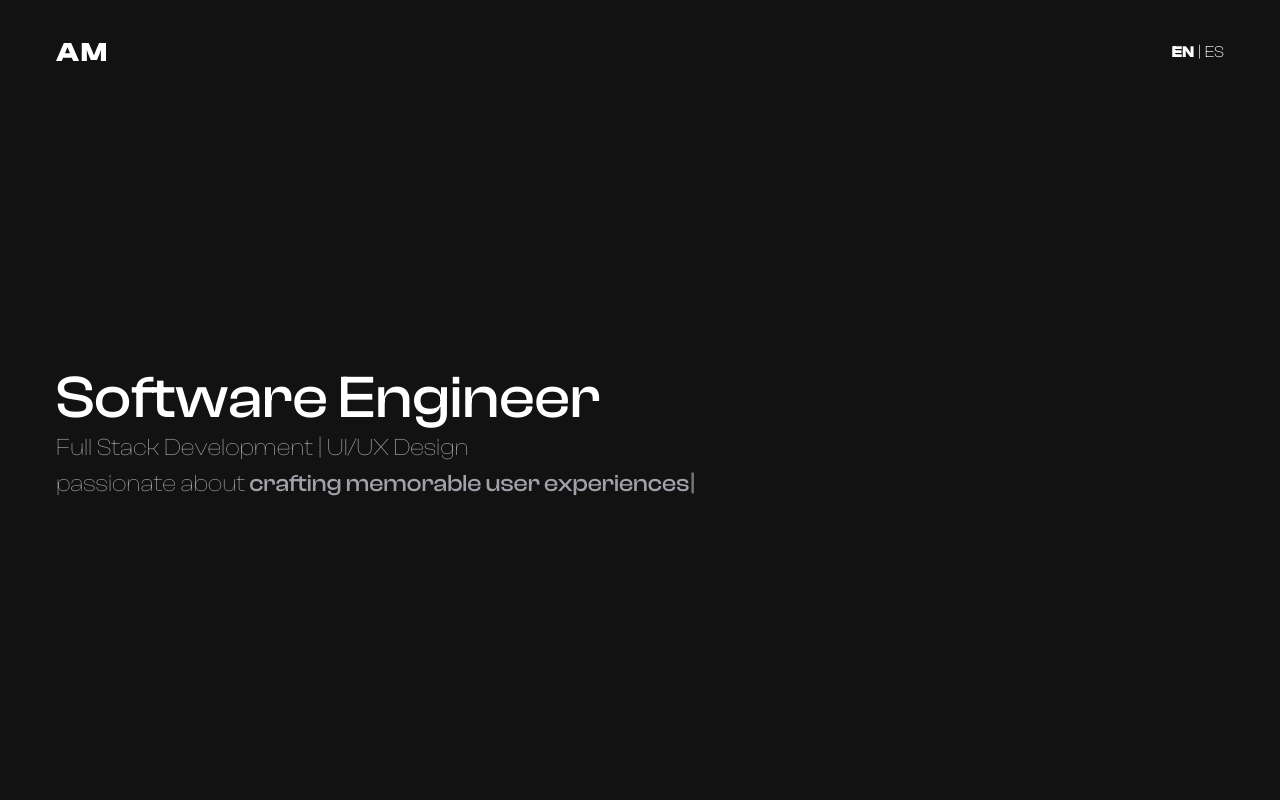
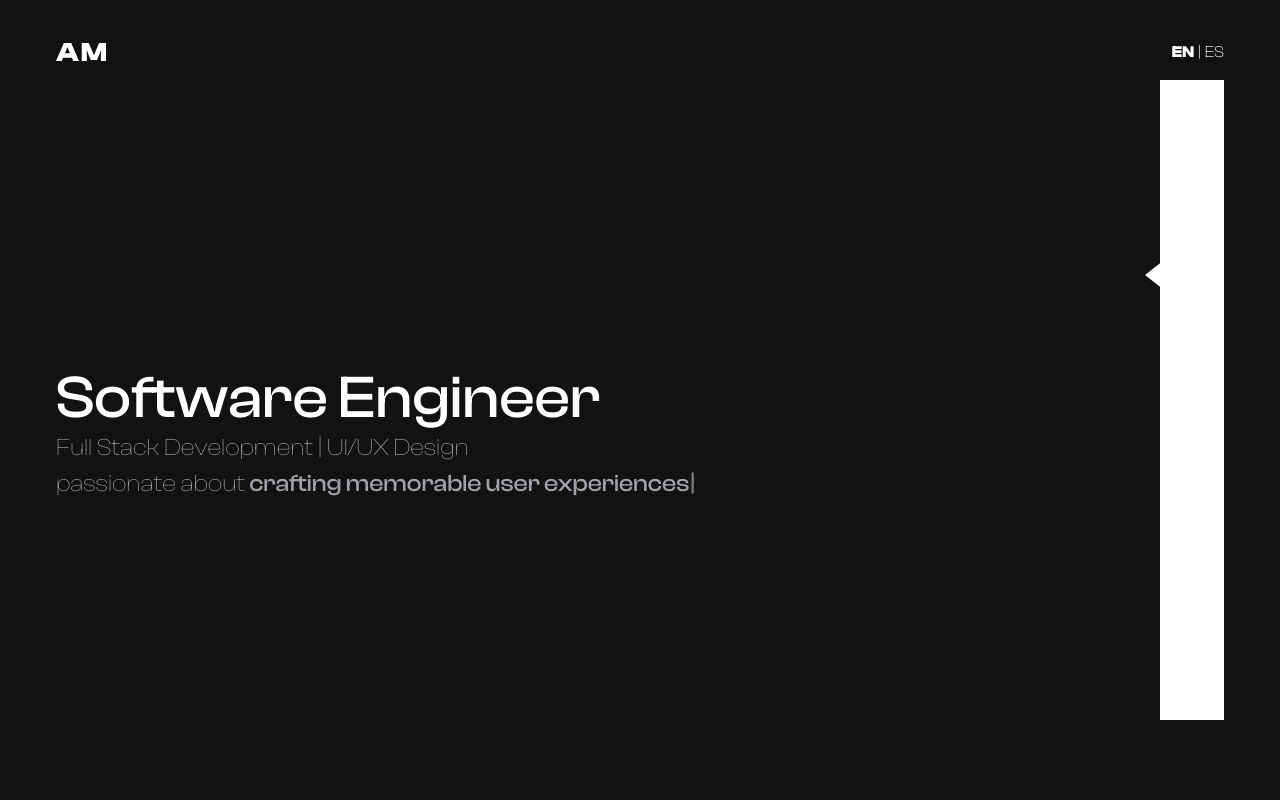
Before and after one commit to AlonsoMtzG/alonsomtz-portfolio, a Next.js app: page / in a window 1280 px wide. Shown: the top 800 px of the page. Built offline with nearby package versions, Linux system fonts and the light colour scheme.

Commit message:
animation working for 2 sections

```diff
--- a/app/page.js
+++ b/app/page.js
@@ -1,16 +1,88 @@
+"use client";
 import { About } from "@/components/About";
-import { Divider } from "@/components/Divider";
 import { Footer } from "@/components/Footer";
 import { Header } from "@/components/Header";
 import { Projects } from "@/components/Projects";
-// import { Building } from "@/components/Building";
+import { useEffect, useRef, useState } from "react";
 
 export default function Home() {
+  const section1Ref = useRef(null);
+  const section2Ref = useRef(null);
+  const div1Ref = useRef(null);
+  const div2Ref = useRef(null);
+  const [indicatorTop, setIndicatorTop] = useState(0);
+  const [isAnimating, setIsAnimating] = useState(false);
+
+  useEffect(() => {
+    const updateIndicatorPosition = () => {
+      const rect1 = div1Ref.current.getBoundingClientRect();
+      const rect2 = div2Ref.current.getBoundingClientRect();
+
+      const bigElementTop = window.innerHeight * 0.1; // Está posicionado a 10vh desde la parte superior
+      const bigElementBottom = window.innerHeight * 0.9; // 80vh de altura
+
+      // Si el div1 está en la pantalla y no ha alcanzado el borde superior del elemento grande
+      if (rect1.top >= bigElementTop && rect1.bottom <= bigElementBottom) {
+        setIndicatorTop((rect1.top / window.innerHeight) * 80);
+      } else if (rect1.bottom < bigElementTop) {
+        // Cuando el div1 pasa el borde superior del elemento grande
+        setIsAnimating(true);
+        setTimeout(() => {
+          setIndicatorTop((rect2.top / window.innerHeight) * 80);
+          setIsAnimating(false);
+        }, 200); // Duración de la animación (300ms aquí)
+      }
+
+      // Ajusta los límites del indicador para que no salga del elemento grande
+      if (indicatorTop < 0) {
+        setIndicatorTop(0);
+      } else if (indicatorTop > 80 - 1) {
+        setIndicatorTop(80 - 1);
+      }
+    };
+
+    window.addEventListener("scroll", updateIndicatorPosition);
+    updateIndicatorPosition(); // Establecer la posición inicial
+
+    return () => {
+      window.removeEventListener("scroll", updateIndicatorPosition);
+    };
+  }, [indicatorTop]);
+
   return (
-    <main className="font-satoshi px-14">
+    <main className="font-satoshi px-14 h-screen relative">
+      <div
+        style={{
+          position: "fixed",
+          top: "10vh",
+          right: "3.5rem",
+          width: "4rem",
+          height: "80vh",
+          background: "white",
+          zIndex: 1000,
+        }}
+      >
+        <div
+          style={{
+            position: "absolute",
+            top: `${indicatorTop}vh`,
+            left: isAnimating ? "0px" : "-30px",
+            transition: "left 0.3s ease-in-out",
+          }}
+        >
+          <svg
+            width="50"
+            height="50"
+            viewBox="0 0 15 15"
+            xmlns="http://www.w3.org/2000/svg"
+          >
+            <path d="M9 4L9 11L4.5 7.5L9 4Z" fill="white"></path>
+          </svg>
+        </div>
+      </div>
       <Header />
-      <About />
-      <Projects />
+      <About section1Ref={section1Ref} div1Ref={div1Ref} />
+      <Projects section2Ref={section2Ref} div2Ref={div2Ref} />
       <Footer />
     </main>
   );
--- a/components/About/index.jsx
+++ b/components/About/index.jsx
@@ -2,10 +2,10 @@
 import React from 'react';
 import Typewriter from 'typewriter-effect';
 
-export const About = () => {
+export const About = ({ section1Ref, div1Ref }) => {
   return (
-    <div className="h-[88.5dvh] flex items-center">
-      <div className="mb-12 gap-1 flex flex-col justify-center">
+    <div ref={section1Ref} className="h-[88.5dvh] flex items-center">
+      <div className="mb-12 gap-1 flex flex-col justify-center" ref={div1Ref}>
         <h1 className="font-medium text-6xl">Software Engineer</h1>
         <h3 className="font-thin text-zinc-400 text-2xl">
           Full Stack Development | UI/UX Design
--- /dev/null
+++ b/components/FloatingUI.jsx
@@ -0,0 +1,30 @@
+export const FloatingUI = ({ indicatorTop }) => {
+  return (
+    <>
+      <div className="fixed top-[26rem] -right-[13.5rem] w-fit h-fit">
+        <div className="rotate-90 w-[70dvh] flex items-center justify-center h-24 bg-white">
+          <p className="text-black text-2xl">Hey there!</p>
+        </div>
+        <div
+          style={{
+            position: 'absolute',
+            top: `${Math.min(Math.max(indicatorTop, 0), 80 - 1)}vh`, // El -1 es para asegurarse de que el indicador no exceda el fondo
+            left: 0,
+            width: '10px',
+            height: '10px',
+            background: 'red',
+          }}
+        >
+          <svg
+            width="40"
+            height="40"
+            viewBox="0 0 15 15"
+            xmlns="http://www.w3.org/2000/svg"
+          >
+            <path d="M9 4L9 11L4.5 7.5L9 4Z" fill="white"></path>
+          </svg>
+        </div>
+      </div>
+    </>
+  );
+};
--- a/components/Projects/index.jsx
+++ b/components/Projects/index.jsx
@@ -9,7 +9,7 @@ import { useThemeContext } from '@/hooks/useThemeContext';
 import Image from 'next/image';
 import { TechsCircle } from './TechsCircle';
 
-export const Projects = () => {
+export const Projects = ({ section2Ref, div2Ref }) => {
   const {
     selectedProject,
     setSelectedProject,
@@ -18,7 +18,7 @@ export const Projects = () => {
   } = useThemeContext();
 
   return (
-    <div className="flex">
+    <div ref={section2Ref} className="flex">
       <div className="flex flex-1 flex-col gap-3">
         <Image
           priority={true}
@@ -34,7 +34,9 @@ export const Projects = () => {
           <span className="text-right text-6xl font-medium text-indigo-600">
             01
           </span>
-          <span className="text-right text-2xl font-medium">Pixelu Studio</span>
+          <span ref={div2Ref} className="text-right text-2xl font-medium">
+            Pixelu Studio
+          </span>
         </div>
         <div>
           <div className="flex items-center gap-4 justify-end">
```
